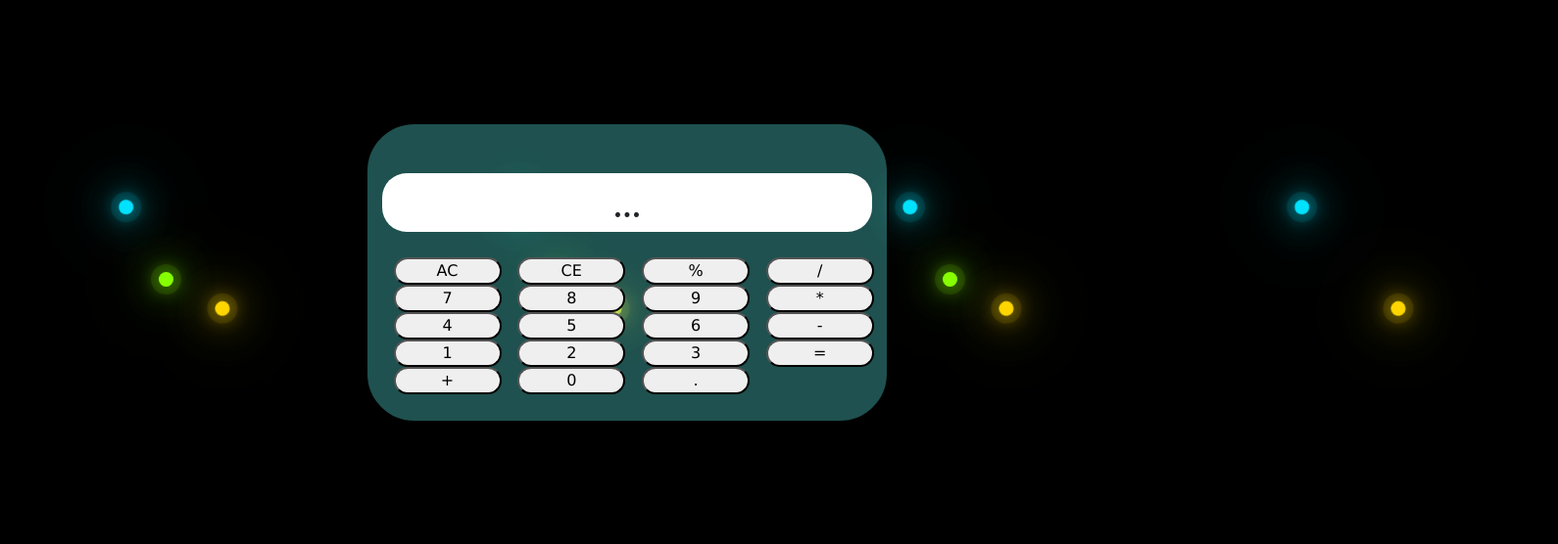
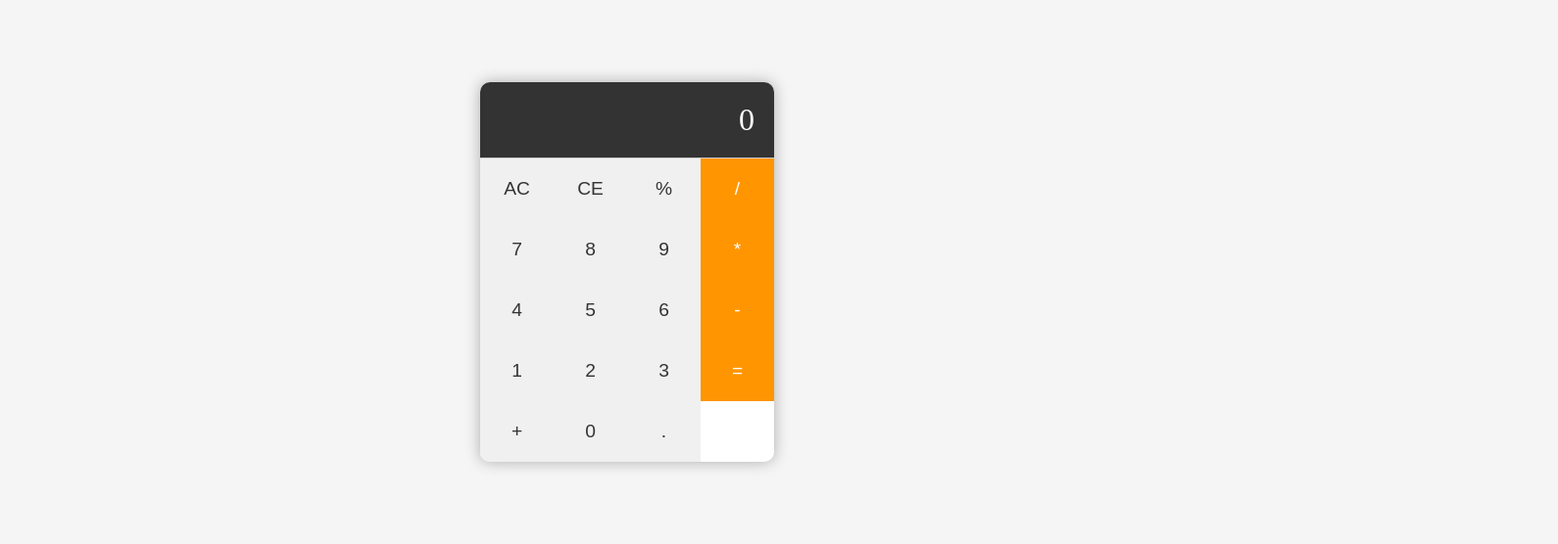
Before and after one commit to elimf/Calculatrice, a plain HTML site: page index.html in a window 1280 px wide. Shown: the part 122-678 px from the top of the page at 98% size, 1590 px wide, since content can reach past the window. Drawn offline with nearby package versions, Linux system fonts and the light colour scheme.

Commit message:
Refactor calculator code and update styles

```diff
--- a/index.html
+++ b/index.html
@@ -5,92 +5,32 @@
   <meta http-equiv="X-UA-Compatible" content="IE=edge" />
   <meta name="viewport" content="width=device-width, initial-scale=1.0" />
   <title>Calculatrice</title>
-    <link rel="stylesheet" href="https://stackpath.bootstrapcdn.com/bootstrap/4.3.1/css/bootstrap.min.css">
   <link rel="stylesheet" href="style.css" />
   <script src="main.js" defer></script>
 </head>
 <body>
-  <div class="glowing">
-
-    <span style="--i:1;"></span>
-
-    <span style="--i:2;"></span>
-
-    <span style="--i:3;"></span>
-
-  </div>
-
-  <div class="glowing">
-
-    <span style="--i:1;"></span>
-
-    <span style="--i:2;"></span>
-
-    <span style="--i:3;"></span>
-
-  </div>
-
-  <div class="glowing">
-
-    <span style="--i:1;"></span>
-
-    <span style="--i:2;"></span>
-
-    <span style="--i:3;"></span>
-
-  </div>
-
-  <div class="glowing">
-
-    <span style="--i:1;"></span>
-
-    <span style="--i:2;"></span>
-
-    <span style="--i:3;"></span>
-
-  </div>
-    <div class="container">
-      <div class="total">
-        <div id="output">...</div>
-        <div id="superconteneur">
-          <div id="conteneur">
-            <!-- PREMIERE LIGNE -->
-            <div class="row">
-              <div class="col-3"><input type="button" value="AC" onclick="Reset(this)" /></div>
-              <div class="col-3"><input type="button" value="CE" onclick="rem1(this)" /></div>
-              <div class="col-3"><input type="button" value="%" onclick="ShowValue(this)" /></div>
-              <div class="col-3"> <input type="button" value="/" onclick="ShowValue(this)" /></div>
-            </div>
-             <!-- DEUXIÈME LIGNE -->
-            <div class="row">
-              <div class="col-3"><input type="button" value="7" onclick="ShowValue(this)" /></div>
-              <div class="col-3"> <input type="button" value="8" onclick="ShowValue(this)" /></div>
-              <div class="col-3"> <input type="button" value="9" onclick="ShowValue(this)" /></div>
-              <div class="col-3">  <input type="button" value="*" onclick="ShowValue(this)" /></div>
-            </div>
-             <!-- TROISIÈME LIGNE -->
-            <div class="row">
-              <div class="col-3"> <input type="button" value="4" onclick="ShowValue(this)" /></div>
-              <div class="col-3">  <input type="button" value="5" onclick="ShowValue(this)" /></div>
-              <div class="col-3">   <input type="button" value="6" onclick="ShowValue(this)" /></div>
-              <div class="col-3">   <input type="button" value="-" onclick="ShowValue(this)" /></div>
-            </div>
-             <!-- QUATIRÈME LIGNE -->
-            <div class="row">
-              <div class="col-3">   <input type="button" value="1" onclick="ShowValue(this)" /></div>
-              <div class="col-3">   <input type="button" value="2" onclick="ShowValue(this)" /></div>
-              <div class="col-3">   <input type="button" value="3" onclick="ShowValue(this)" /></div>
-              <div class="col-3">    <input type="button" value="=" onclick="quickMath(this)" /></div>
-            </div>
-             <!-- CINQUIÈME LIGNE -->
-            <div class="row">
-              <div class="col-3">   <input type="button" value="+" onclick="ShowValue(this)" /></div>
-              <div class="col-3">    <input type="button" value="0" onclick="ShowValue(this)" /></div>
-              <div class="col-3">    <input type="button" value="." onclick="ShowValue(this)" /></div>
-
-            </div>
-          </div>
-        </div>
+  <div class="calculator">
+    <div id="output">0</div>
+    <div id="button-container">
+      <button class="btn btn-secondary" onclick="Reset()">AC</button>
+      <button class="btn btn-secondary" onclick="rem1()">CE</button>
+      <button class="btn btn-secondary" onclick="ShowValue('%')">%</button>
+      <button class="btn btn-primary" onclick="ShowValue('/')">/</button>
+      <button class="btn btn-secondary" onclick="ShowValue('7')">7</button>
+      <button class="btn btn-secondary" onclick="ShowValue('8')">8</button>
+      <button class="btn btn-secondary" onclick="ShowValue('9')">9</button>
+      <button class="btn btn-primary" onclick="ShowValue('*')">*</button>
+      <button class="btn btn-secondary" onclick="ShowValue('4')">4</button>
+      <button class="btn btn-secondary" onclick="ShowValue('5')">5</button>
+      <button class="btn btn-secondary" onclick="ShowValue('6')">6</button>
+      <button class="btn btn-primary" onclick="ShowValue('-')">-</button>
+      <button class="btn btn-secondary" onclick="ShowValue('1')">1</button>
+      <button class="btn btn-secondary" onclick="ShowValue('2')">2</button>
+      <button class="btn btn-secondary" onclick="ShowValue('3')">3</button>
+      <button class="btn btn-primary" onclick="quickMath()">=</button>
+      <button class="btn btn-secondary" onclick="ShowValue('+')">+</button>
+      <button class="btn btn-secondary" onclick="ShowValue('0')">0</button>
+      <button class="btn btn-secondary" onclick="ShowValue('.')">.</button>
     </div>
   </div>
 </body>
--- a/main.js
+++ b/main.js
@@ -1,24 +1,38 @@
 let input = "";
-//peremt de saisir dans quickmath
-function ShowValue(btn) {
-  input += btn.value;
 
-  console.log(input);
+// Allows input to be added to the expression
+function ShowValue(value) {
+  // Append the clicked button's value to the input
+  input += value;
+
+  // Display the current input in the output element
   document.getElementById("output").innerHTML = input;
 }
-//Fait le calcul et envoie le résultat
+
+// Performs the calculation and displays the result
 function quickMath() {
-  console.log(eval(input));
-  document.getElementById("output").innerHTML = eval(input);
+  try {
+    // Evaluate the mathematical expression and display the result
+    const result = eval(input);
+    document.getElementById("output").innerHTML = result;
+    // Reset the input to the result for successive calculations
+    input = result;
+  } catch (e) {
+    // Display an error message in case of evaluation error
+    document.getElementById("output").innerHTML = "Error";
+  }
 }
-//Réinitialise la calculatrice par défault
-function Reset(btn) {
+
+// Resets the calculator to default state
+function Reset() {
   document.getElementById("output").innerHTML = "0";
   input = "";
 }
-//rem
-function rem1(btn) {
-  input = input.replace(input.slice(-1), "");
-  console.log(input);
+
+// Removes the last character from the input
+function rem1() {
+  // Remove the last character from the input
+  input = input.slice(0, -1);
+  // Display the updated input
   document.getElementById("output").innerHTML = input;
 }
--- a/style.css
+++ b/style.css
@@ -1,173 +1,76 @@
-
+/* Réinitialisation des marges et des espacements */
 * {
   margin: 0;
   padding: 0;
+  box-sizing: border-box;
 }
 
+/* Style du corps de la page */
 body {
   display: flex;
   justify-content: center;
   align-items: center;
   width: 100%;
   min-height: 100vh;
-  background: #000;
+  background: #f5f5f5;
+}
+
+/* Conteneur principal de la calculatrice */
+.calculator {
+  width: 300px;
+  background: #fff;
+  border-radius: 10px;
+  box-shadow: 0 0 15px rgba(0, 0, 0, 0.3);
   overflow: hidden;
 }
 
-.glowing {
-  position: relative;
-  min-width: 700px;
-  height: 550px;
-  margin: -150px;
-  transform-origin: right;
-  animation: colorChange 5s linear infinite;
+/* Affichage des résultats */
+#output {
+  background: #333;
+  color: #fff;
+  font-size: 2rem;
+  text-align: right;
+  padding: 20px;
+  border-bottom: 1px solid #ccc;
 }
 
-.glowing:nth-child(even) {
-  transform-origin: left;
+/* Conteneur des boutons */
+#button-container {
+  display: grid;
+  grid-template-columns: repeat(4, 1fr);
 }
 
-@keyframes colorChange {
-  0% {
-    filter: hue-rotate(0deg);
-    transform: rotate(0deg);
-  }
-  100% {
-    filter: hue-rotate(360deg);
-    transform: rotate(360deg);
-  }
+/* Style des boutons */
+button {
+  font-size: 1.2rem;
+  border: none;
+  background: #f0f0f0;
+  color: #333;
+  padding: 20px;
+  cursor: pointer;
+  transition: background 0.3s, box-shadow 0.3s;
 }
 
-.glowing span {
-  position: absolute;
-  top: calc(80px * var(--i));
-  left: calc(80px * var(--i));
-  bottom: calc(80px * var(--i));
-  right: calc(80px * var(--i));
+/* Style des boutons principaux */
+button.btn-primary {
+  background: #ff9500;
+  color: #fff;
 }
 
-.glowing span::before {
-  content: "";
-  position: absolute;
-  top: 50%;
-  left: -8px;
-  width: 15px;
-  height: 15px;
-  background: #f00;
-  border-radius: 50%;
+button.btn-primary:hover {
+  background: #e68900;
 }
 
-.glowing span:nth-child(3n + 1)::before {
-  background: rgba(134,255,0,1);
-  box-shadow: 0 0 20px rgba(134,255,0,1),
-    0 0 40px rgba(134,255,0,1),
-    0 0 60px rgba(134,255,0,1),
-    0 0 80px rgba(134,255,0,1),
-    0 0 0 8px rgba(134,255,0,.1);
+/* Style des boutons secondaires */
+button.btn-secondary {
+  background: #f0f0f0;
 }
 
-.glowing span:nth-child(3n + 2)::before {
-  background: rgba(255,214,0,1);
-  box-shadow: 0 0 20px rgba(255,214,0,1),
-    0 0 40px rgba(255,214,0,1),
-    0 0 60px rgba(255,214,0,1),
-    0 0 80px rgba(255,214,0,1),
-    0 0 0 8px rgba(255,214,0,.1);
+button.btn-secondary:hover {
+  background: #ddd;
 }
 
-.glowing span:nth-child(3n + 3)::before {
-  background: rgba(0,226,255,1);
-  box-shadow: 0 0 20px rgba(0,226,255,1),
-    0 0 40px rgba(0,226,255,1),
-    0 0 60px rgba(0,226,255,1),
-    0 0 80px rgba(0,226,255,1),
-    0 0 0 8px rgba(0,226,255,.1);
+/* Effet d'ombre au survol */
+button:hover {
+  box-shadow: 0 4px 8px rgba(0, 0, 0, 0.2);
 }
-
-.glowing span:nth-child(3n + 1) {
-  animation: animate 10s alternate infinite;
-}
-
-.glowing span:nth-child(3n + 2) {
-  animation: animate-reverse 3s alternate infinite;
-}
-
-.glowing span:nth-child(3n + 3) {
-  animation: animate 8s alternate infinite;
-}
-
-@keyframes animate {
-  0% {
-    transform: rotate(180deg);
-  }
-  50% {
-    transform: rotate(0deg);
-  }
-  100% {
-    transform: rotate(360deg);
-  }
-}
-
-@keyframes animate-reverse {
-  0% {
-    transform: rotate(360deg);
-  }
-
-  50% {
-    transform: rotate(180deg);
-  }
-
-  100% {
-    transform: rotate(0deg);
-  }
-}
-
-.total {
-  border: 2px solid black;
-  border-radius: 50px;
-  background-color: #51dcd55e;
-}
-.container {
-  display: flex;
-  justify-content: center;
-  align-items: center;
-  flex-wrap: wrap;
-  position: absolute;
-}
-
-input {
-  font-size: 1rem;
-  font-family: Verdana, Tahoma, sans-serif;
-  width: 110px;
-  border-radius: 25px;
-}
-
-input:hover {
-  background: #64dc51;
-  transition: 0.2s;
-  box-shadow: 3px 3px white;
-}
-#output {
-  margin: 0 auto;
-  width: 500px;
-  background: white;
-  text-align: center;
-  margin-top: 50px;
-  font-size: 40px;
-  font-family: "Lato", sans-serif;
-  border-radius: 25px;
-  margin-bottom: 5px;
-}
-#superconteneur {
-  border-radius: 25px;
-  margin: 0 auto;
-}
-
-#conteneur {
-  flex-wrap: wrap;
-  justify-content: center;
-  text-align: center;
-  margin: 5%;
-  display: flex;
-  flex-direction: column;
-}
```
Lines whose indentation alone changed are shown as unchanged.
